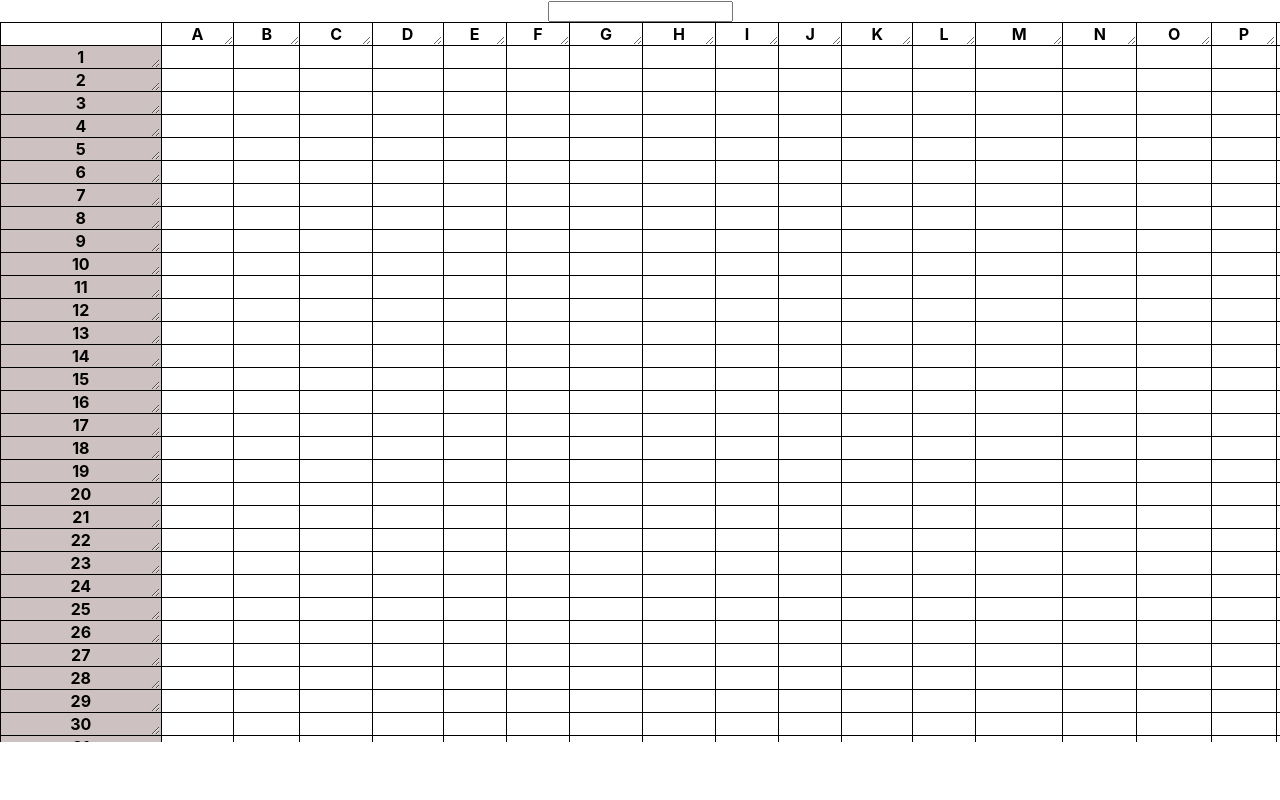
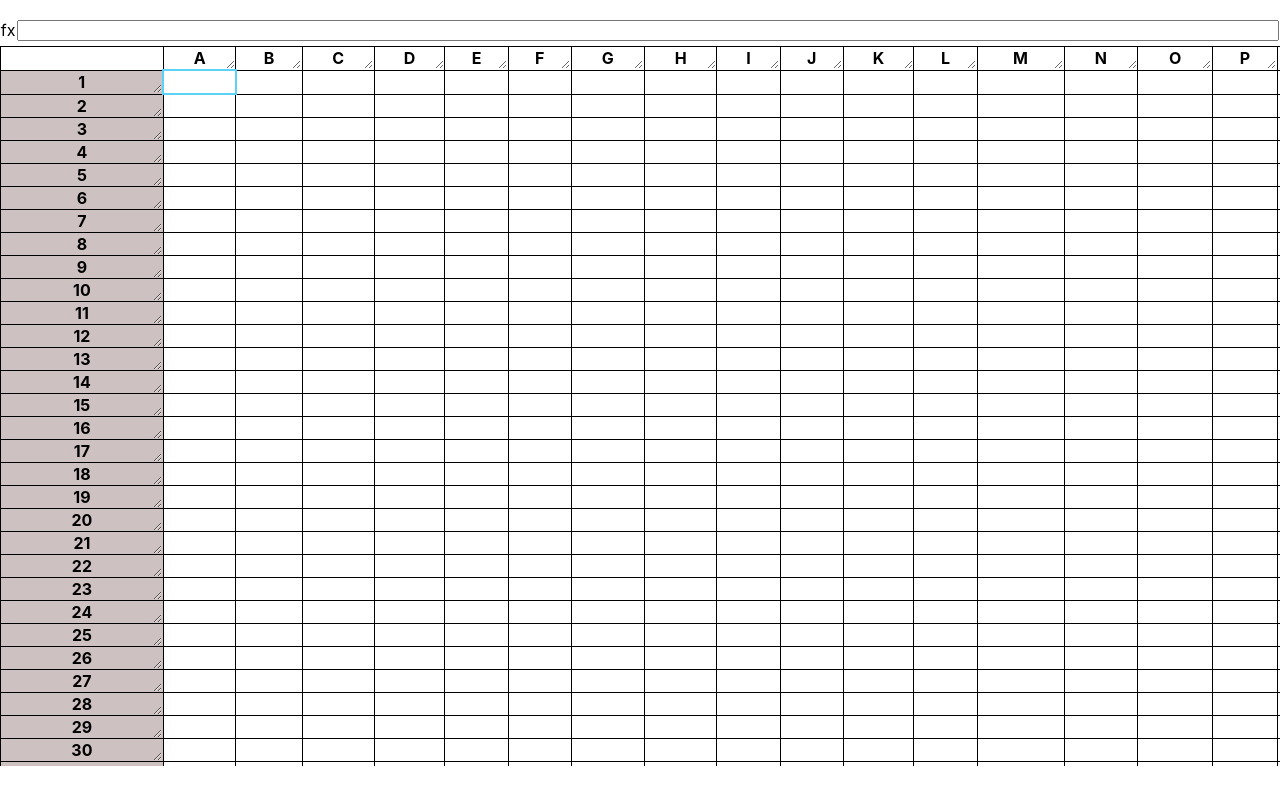
Before and after one commit to lukanthrope/web-table, a React (Create React App) app: page / in a window 1280 px wide. Built offline with nearby package versions, Linux system fonts and the light colour scheme.

Commit message:
active cell onclick

```diff
--- a/src/actions/table.ts
+++ b/src/actions/table.ts
@@ -1,6 +1,17 @@
-import { UPDATE_CELL, TableActionTypes, CellPayload } from './tableAction.types';
+import {
+  UPDATE_CELL,
+  SET_ACTIVE_CELL,
+  TableActionTypes,
+  CellPayload,
+  ActiveCellPayload
+} from './tableAction.types';
 
-export const  updateCell = (data: CellPayload): TableActionTypes => ({
+export const updateCell = (data: CellPayload): TableActionTypes => ({
   type: UPDATE_CELL,
   payload: data,
 });
+
+export const setActiveCell = (data: ActiveCellPayload): TableActionTypes => ({
+  type: SET_ACTIVE_CELL,
+  payload: data,
+});
--- a/src/actions/tableAction.types.ts
+++ b/src/actions/tableAction.types.ts
@@ -1,4 +1,5 @@
 export const UPDATE_CELL = 'UPDATE_CELL';
+export const SET_ACTIVE_CELL = 'SET_ACTIVE_CELL';
 
 export interface CellPayload {
   data: string;
@@ -10,4 +11,13 @@ interface UpdateCellAction {
   payload: CellPayload;
 };
 
-export type TableActionTypes = UpdateCellAction;
+export interface ActiveCellPayload {
+  activeCell: string;
+}
+
+interface SetActiveCellAction {
+  type: typeof SET_ACTIVE_CELL;
+  payload: ActiveCellPayload;
+};
+
+export type TableActionTypes = UpdateCellAction | SetActiveCellAction;
--- a/src/components/FormulaInput/index.tsx
+++ b/src/components/FormulaInput/index.tsx
@@ -1,8 +1,10 @@
 import React from 'react';
+import './style.css';
 
 function FormulaInput() {
   return (
     <header>
+      <span>fx</span>
       <input />
     </header>
   )
--- a/src/components/FormulaInput/style.css
+++ b/src/components/FormulaInput/style.css
@@ -0,0 +1,12 @@
+header {
+  width: 100%;
+
+  padding-top: 20px;
+  padding-bottom: 5px;
+  display: flex;
+  justify-content: space-around;
+}
+
+header input {
+  width: 98%;
+}
--- a/src/components/tables/Cell.tsx
+++ b/src/components/tables/Cell.tsx
@@ -1,7 +1,7 @@
 import React from 'react';
 import { useSelector, useDispatch } from 'react-redux';
 import { State } from '../../reducers';
-import { updateCell } from '../../actions/table';
+import { updateCell, setActiveCell } from '../../actions/table';
 
 interface CellProps {
   key: string;
@@ -10,6 +10,8 @@ interface CellProps {
 
 function Cell({ cellId }: CellProps) {
   const getTable = (state: State) => state.get('table')[cellId];
+  const getActiveCell = (state: State) => state.get('activeCell');
+  const activeCell = useSelector(getActiveCell);
   const cellValue = useSelector(getTable);
   const dispatch = useDispatch();
 
@@ -20,11 +22,18 @@ function Cell({ cellId }: CellProps) {
     }));
   };
 
+  const handleActiveCell = () => {
+    dispatch(setActiveCell({
+      activeCell: cellId,
+    }));
+  }
+
   return (
-    <td>
+    <td id={activeCell === cellId ? 'active-cell' : ''}>
       <input
         value={cellValue}
         onChange={handleChange}
+        onClick={handleActiveCell}
         />
     </td>
   )
--- a/src/components/tables/tables.css
+++ b/src/components/tables/tables.css
@@ -27,7 +27,7 @@
   overflow-x: hidden;
 }
 
-.table td:hover {
+#active-cell {
   border: 2px solid rgb(91, 210, 250);
 }
 
--- a/src/reducers/index.ts
+++ b/src/reducers/index.ts
@@ -1,6 +1,6 @@
 import { Map as IMap } from 'immutable';
 import { generateTable } from '../utils/generateTable';
-import { UPDATE_CELL, TableActionTypes } from '../actions/tableAction.types';
+import { UPDATE_CELL, SET_ACTIVE_CELL, TableActionTypes } from '../actions/tableAction.types';
 
 const table = generateTable();
 
@@ -18,6 +18,8 @@ export default function(state = initialState, action: TableActionTypes) {
         prev[action.payload.cell] = action.payload.data;
         return prev;
       });
+    case SET_ACTIVE_CELL:
+      return state.set('activeCell', action.payload.activeCell);
     default:
       return state;
 }
```
